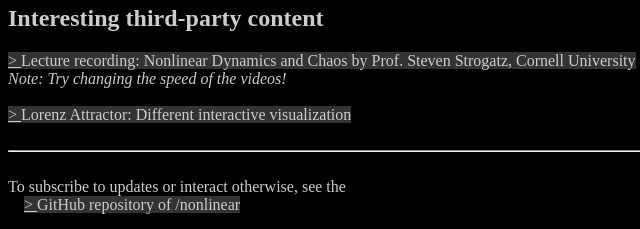
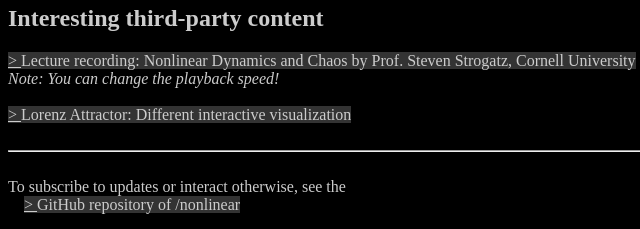
Before and after one commit to 2xB/nonlinear, a plain HTML site: page index.html in a window 1280 px wide. Shown: the part 332-561 px from the top of the page, 0-640 px from the left. Drawn offline with Linux system fonts and the light colour scheme.

Commit message:
Landing page: Improved wording

```diff
--- a/index.html
+++ b/index.html
@@ -23,7 +23,7 @@
         <hr/>
         <h2>Interesting third-party content</h2>
         <a target="_blank" rel="noopener noreferrer" href="https://www.youtube.com/watch?v=ycJEoqmQvwg&list=PLbN57C5Zdl6j_qJA-pARJnKsmROzPnO9V">Lecture recording: Nonlinear Dynamics and Chaos by Prof. Steven Strogatz, Cornell University</a><br/>
-        <i>Note: Try changing the speed of the videos!</i>
+        <i>Note: You can change the playback speed!</i>
         <br/><br/>
         <a target="_blank" rel="noopener noreferrer" href="http://www.malinc.se/m/Lorenz.php">Lorenz Attractor: Different interactive visualization</a>
         <br/><br/>
```
